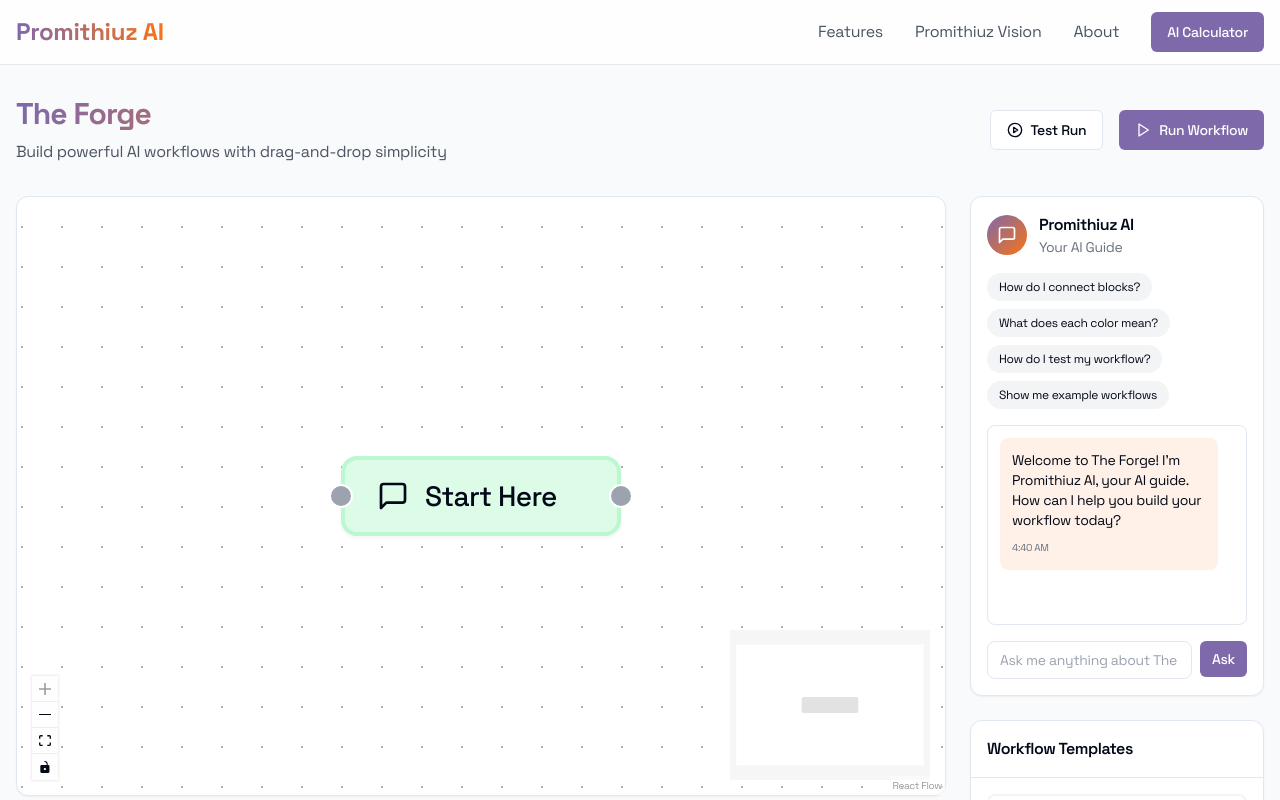
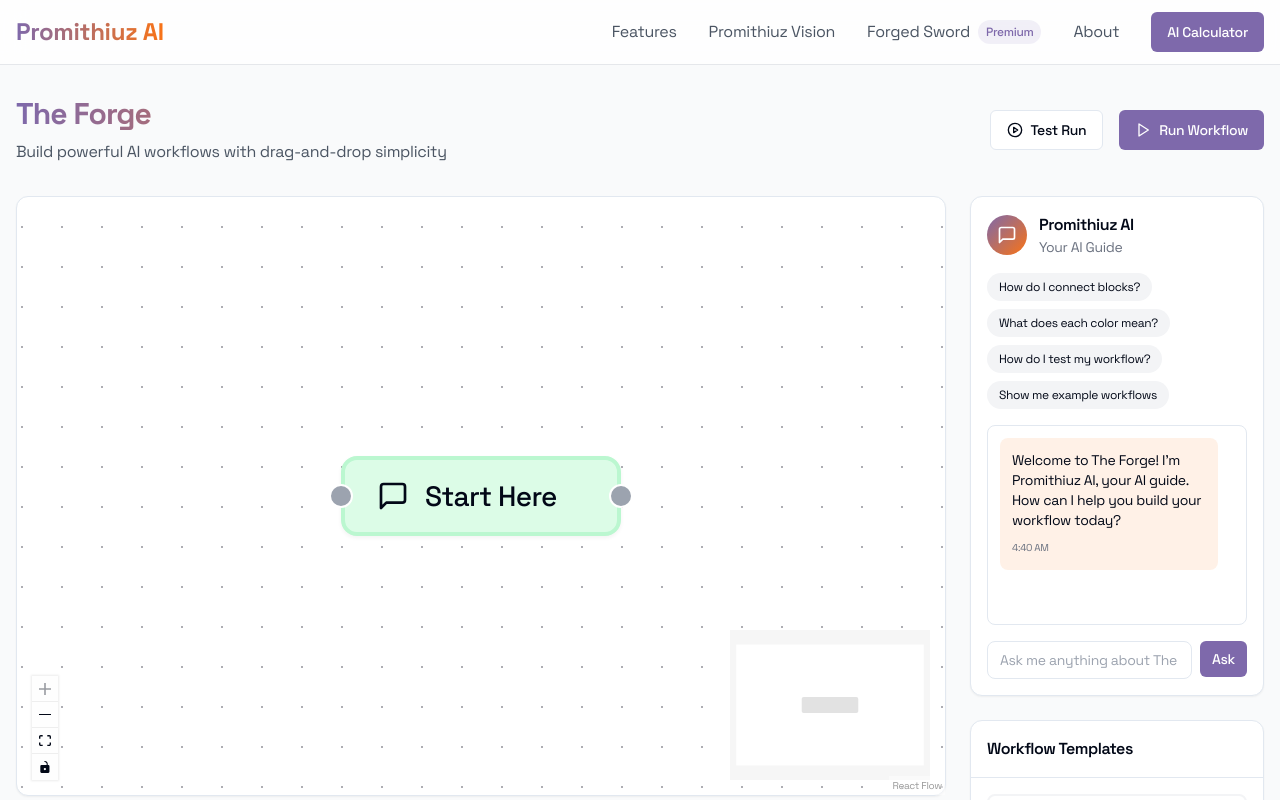
Before and after one commit to Helio947/promithiuz-ai, a React (Vite) app: page /forge in a window 1280 px wide. Shown: the top 800 px of the page. Built offline with nearby package versions, Linux system fonts and the light colour scheme.

Commit message:
Add feature to the top
Add the feature to the top of the page.

```diff
--- a/src/components/Header.tsx
+++ b/src/components/Header.tsx
@@ -36,6 +36,19 @@ const Header = () => {
             >
               Promithiuz Vision
             </Link>
+            <Link
+              to="/forged-sword"
+              className={cn(
+                "text-gray-600 hover:text-primary transition-colors",
+                location.pathname === "/forged-sword" && "text-primary",
+                "flex items-center gap-2"
+              )}
+            >
+              Forged Sword
+              <span className="text-xs font-medium bg-primary/10 text-primary px-2 py-1 rounded-full">
+                Premium
+              </span>
+            </Link>
             <a href="#about" className="text-gray-600 hover:text-primary transition-colors">About</a>
             <Button
               variant="default"
@@ -67,6 +80,14 @@ const Header = () => {
                 </Link>
               </DropdownMenuItem>
               <DropdownMenuItem asChild>
+                <Link to="/forged-sword" className="w-full text-gray-600 hover:text-primary hover:bg-gray-50 flex items-center justify-between">
+                  Forged Sword
+                  <span className="text-xs font-medium bg-primary/10 text-primary px-2 py-1 rounded-full">
+                    Premium
+                  </span>
+                </Link>
+              </DropdownMenuItem>
+              <DropdownMenuItem asChild>
                 <a href="#about" className="w-full cursor-pointer text-gray-600 hover:text-primary hover:bg-gray-50">
                   About
                 </a>
```
